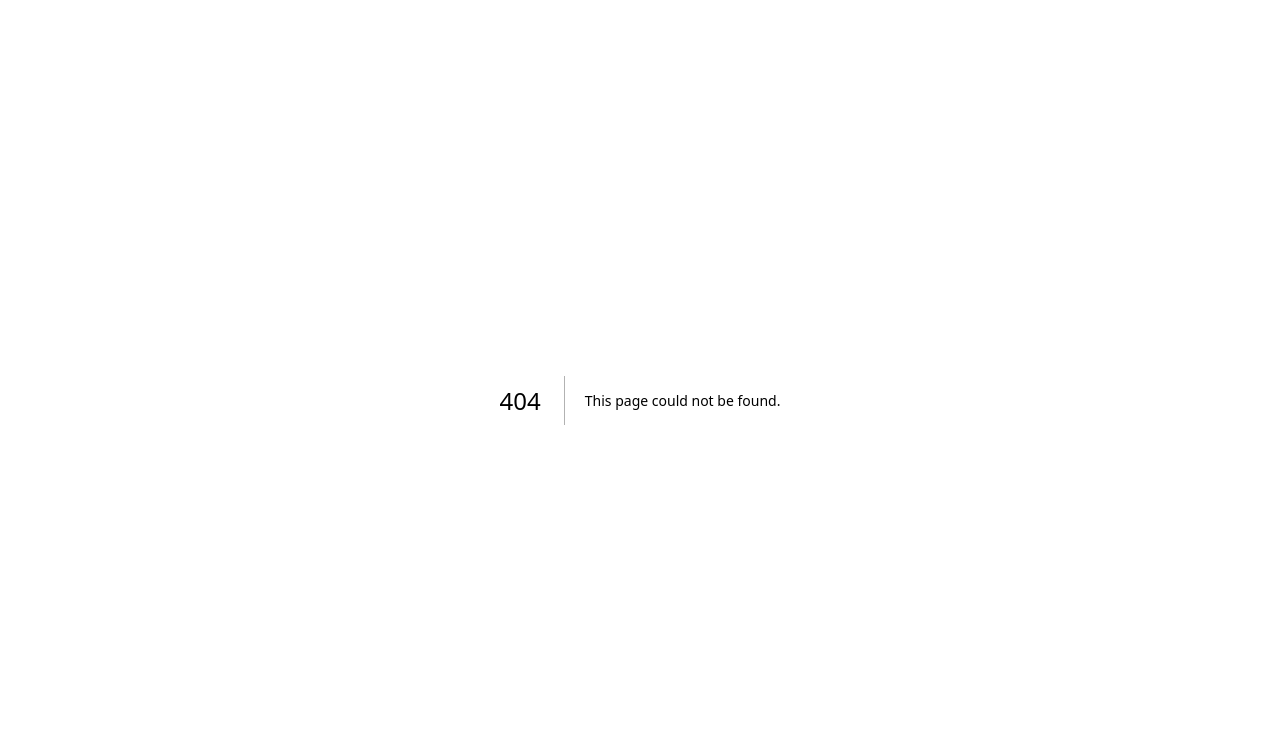
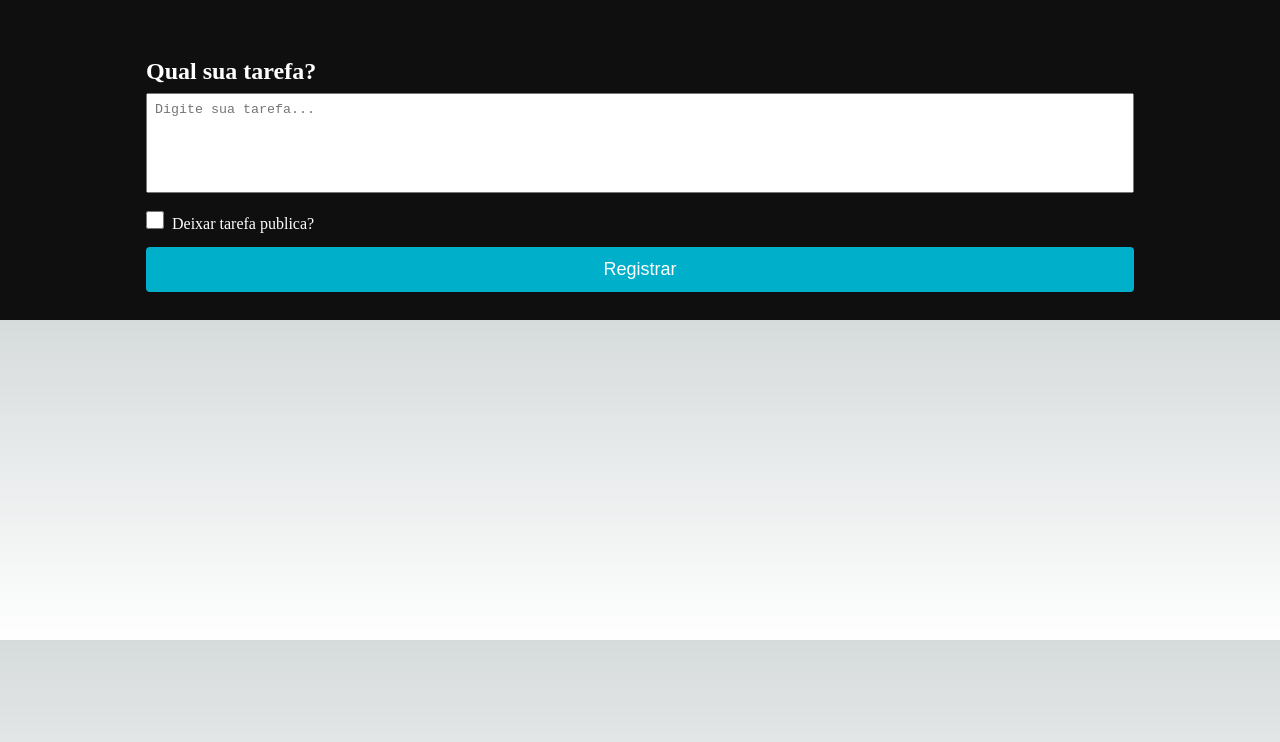
Before and after one commit to felipealvessi/TasksMe, a Next.js app: page /dashboard in a window 1280 px wide. Before the commit this address had no page. Shown: the top 742 px of the page. Built offline with nearby package versions, Linux system fonts and the light colour scheme; no server answers; sample sign-in values are in the browser's storage.

Commit message:
Creating the dashboard

```diff
--- /dev/null
+++ b/src/pages/dashboard/index.tsx
@@ -0,0 +1,53 @@
+import { GetServerSideProps } from "next";
+
+import styles from "./styles.module.css";
+import Head from "next/head";
+
+import { getSession } from "next-auth/react";
+import { Textarea } from "../components/textarea";
+
+
+
+export default function Dashboard() {
+  return (
+    <div className={styles.container}>
+      <Head>
+        <title>Meu painel de Tarefas</title>
+      </Head>
+
+      <main className={styles.main}>
+        <section className={styles.content}>
+          <div className={styles.contentForm}>
+            <h1 className={styles.title}>Qual sua tarefa? </h1>
+              <form>
+                <Textarea placeholder='Digite sua tarefa...'/>
+                <div className={styles.checkboxArea}>
+                <input type="checkbox" placeholder="checkbox" className={styles.checkbox}/>
+                <label>Deixar tarefa publica?</label>
+                </div>
+                <button className={styles.button} type="submit">Registrar</button>
+              </form>
+          </div>
+        </section>
+      </main>
+    </div>
+  );
+}
+
+
+export const getServerSideProps: GetServerSideProps = async ({ req }) => {
+  const session = await getSession({ req });
+
+  if (!session) {
+    return {
+      redirect: {
+        destination: "/",
+        permanent: false,
+      },
+    };
+  }
+
+  return {
+    props: {},
+  };
+};
--- /dev/null
+++ b/src/pages/dashboard/styles.module.css
@@ -0,0 +1,48 @@
+.container {
+  width: 100%;
+}
+
+.content {
+  background-color: #0f0f0f;
+  width: 100%;
+  display: flex;
+  align-items: center;
+  justify-content: center;
+}
+
+.contentForm {
+  max-width: 1024px;
+  width: 100%;
+  padding: 0 18px;
+  padding-bottom: 28px;
+  margin-top: 58px;
+}
+
+.title {
+  color: #fff;
+  margin-bottom: 8px;
+}
+
+.checkboxArea label {
+  margin-left: 8px;
+  color: #fff;
+}
+
+.checkboxArea {
+  margin: 14px 0;
+}
+
+.checkbox {
+  width: 18px;
+  height: 18px;
+}
+
+.button {
+  width: 100%;
+  border: 0;
+  border-radius: 4px;
+  color: #fff;
+  background-color: #00afc9;
+  padding: 12px 0;
+  font-size: 18px;
+}
```
